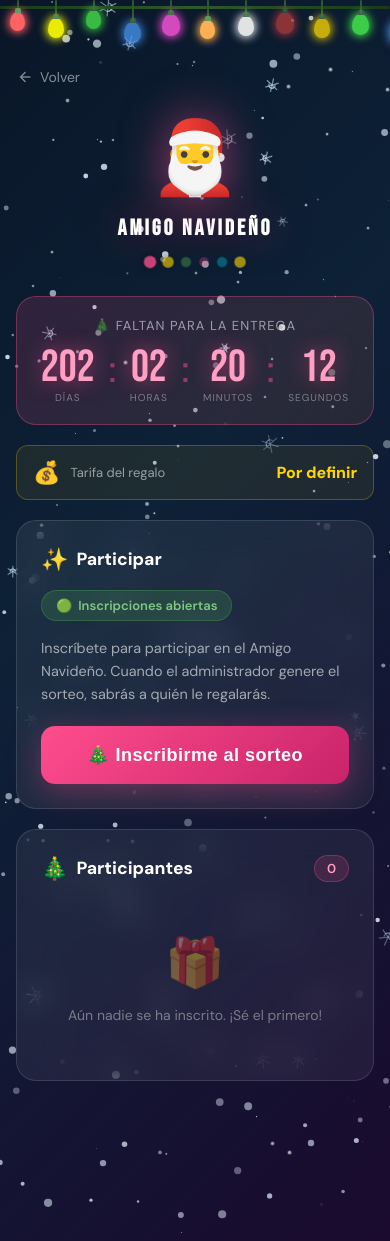
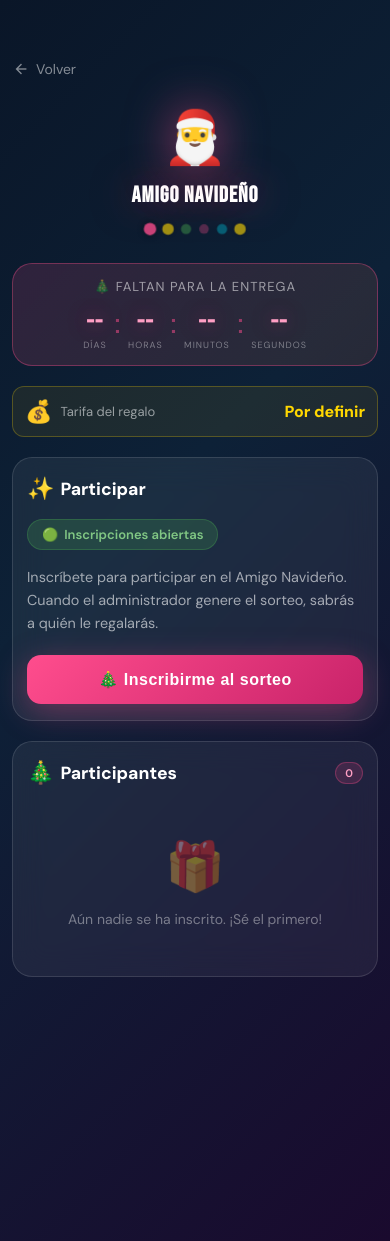
Before and after one commit to JeffreyOMG/Family-app, a Flask app: template templates/amigo_secreto.html in a window 390 px wide. Run offline with Flask 3, Linux system fonts and the light colour scheme; the template is opened without the code that fills it, so the values that code supplies are empty.

Commit message:
corregir

```diff
--- a/templates/amigo_secreto.html
+++ b/templates/amigo_secreto.html
@@ -221,6 +221,62 @@
 .as-lightbox img{max-width:90vw;max-height:85vh;border-radius:12px;box-shadow:0 0 60px rgba(0,0,0,.8)}
 .as-link{display:inline-flex;align-items:center;gap:4px;font-size:12px;color:#4fc3f7;text-decoration:none;margin-top:4px}
 .as-link:hover{color:#80d8ff;text-decoration:underline}
+
+/* ── RESPONSIVE ─────────────────────────────────────────── */
+@media (max-width: 600px) {
+  .as-content{padding:60px 12px 70px}
+  .as-header .as-icon{font-size:52px}
+  .as-header h1{font-size:clamp(2rem,9vw,3rem);letter-spacing:1px}
+  .as-countdown-box{padding:14px 12px}
+  .as-countdown-nums{gap:8px}
+  .as-cnt-num{font-size:2rem}
+  .as-cnt-sep{font-size:1.8rem}
+  .as-cnt-label{font-size:9px}
+  .as-card{padding:16px 14px}
+  .as-card h2{font-size:16px;flex-wrap:wrap;gap:6px}
+  .as-tarifa-box{padding:10px 12px;gap:8px}
+  .tarifa-valor{font-size:14px}
+  .as-participantes-grid{grid-template-columns:repeat(auto-fill,minmax(90px,1fr));gap:8px}
+  .as-part-card{padding:12px 6px}
+  .as-part-avatar{width:44px;height:44px;font-size:17px}
+  .as-part-nombre{font-size:11px}
+  .as-deseos-anonimos{grid-template-columns:repeat(auto-fill,minmax(140px,1fr));gap:10px}
+  .as-deseo-anon-img{height:90px}
+  .mi-deseo-card{flex-direction:column;gap:10px}
+  .mi-deseo-img{width:100%;height:140px;border-radius:10px}
+  .mi-deseo-actions{flex-wrap:wrap}
+  .as-estado-regalo{display:grid;grid-template-columns:1fr 1fr;gap:8px}
+  .as-estado-btn{min-width:unset;padding:12px 6px;font-size:11px}
+  .as-deseo-asig-card{flex-direction:column;gap:10px}
+  .as-deseo-asig-img{width:100%;height:140px;border-radius:10px}
+  .as-chat-box{max-height:220px}
+  .as-msg{max-width:88%}
+  .as-asignado-avatar{width:72px;height:72px;font-size:26px}
+  .as-asignado-nombre{font-size:22px}
+  .as-btn-participar{font-size:16px;padding:15px}
+  .as-btn-admin{font-size:14px;padding:14px}
+  .as-btn-discover{padding:14px 22px;font-size:15px}
+  .as-modal{padding:20px 16px;border-radius:16px}
+  .as-modal h3{font-size:16px}
+  .as-modal-actions{flex-direction:column}
+  .as-modal-actions button{padding:12px}
+  .reveal-countdown{font-size:clamp(6rem,18vw,10rem)}
+  .reveal-tada .reveal-emoji{font-size:60px}
+  .reveal-tada .reveal-nombre{font-size:clamp(2rem,8vw,3.5rem)}
+  .as-reacciones{gap:6px}
+  .as-reac-btn{padding:5px 10px;font-size:12px}
+  .as-counter{font-size:11px;padding:3px 9px}
+  .as-reveal-mystery{padding:20px 16px}
+  .as-amigo-revelado{padding:20px 16px}
+}
+@media (max-width: 380px) {
+  .as-content{padding:56px 10px 60px}
+  .as-card{padding:14px 12px}
+  .as-countdown-nums{gap:6px}
+  .as-cnt-num{font-size:1.7rem}
+  .as-deseos-anonimos{grid-template-columns:1fr 1fr}
+  .as-participantes-grid{grid-template-columns:repeat(auto-fill,minmax(80px,1fr))}
+}
 </style>
 </head>
 <body style="margin:0;padding:0;background:linear-gradient(135deg,#0a1628 0%,#0d2137 40%,#1a0a2e 100%);min-height:100vh;overflow-x:hidden;">
@@ -432,6 +488,7 @@
             <div class="as-estado-regalo">
               {% for est in [('pendiente','⏳ Pendiente'), ('comprado','🛒 Comprado'), ('envuelto','🎀 Envuelto'), ('entregado','✅ Entregado')] %}
               <button class="as-estado-btn {% if estado_regalo == est[0] %}active-{{ est[0] }}{% endif %}"
+                      data-estado="{{ est[0] }}"
                       onclick="actualizarEstado('{{ est[0] }}')">{{ est[1] }}</button>
               {% endfor %}
             </div>
@@ -620,6 +677,7 @@ const CRUCES_GENERADOS = {{ 'true' if cruces_generados else 'false' }};
 const YA_PARTICIPO     = {{ 'true' if ya_participo else 'false' }};
 const ASIGNADO_NOMBRE  = {{ mi_asignado.nombre | tojson if mi_asignado else 'null' }};
 const EVENTO_ID        = {{ evento.id if evento else 'null' }};
+const ESTADO_REGALO_INICIAL = {{ estado_regalo | tojson if estado_regalo else '"pendiente"' }};
 
 // ── ESTRELLAS DE FONDO ──────────────────────────────────
 (function(){
@@ -725,6 +783,8 @@ let yaSeMostro = localStorage.getItem('amigo_revelado_' + EVENTO_ID);
       const revelado = document.getElementById('amigo-revelado-box');
       if(mystery) mystery.style.display = 'none';
       if(revelado) revelado.style.display = '';
+      // Restaurar estado visual desde el servidor
+      if(ESTADO_REGALO_INICIAL) aplicarEstadoVisual(ESTADO_REGALO_INICIAL);
       cargarMensajes();
     }
   }
@@ -801,6 +861,13 @@ function lanzarConfeti(){
 }
 
 // ── ESTADO REGALO ────────────────────────────────────────
+function aplicarEstadoVisual(estado){
+  document.querySelectorAll('.as-estado-btn').forEach(b=>{
+    b.className='as-estado-btn';
+    if(b.dataset.estado===estado) b.classList.add('active-'+estado);
+  });
+}
+
 async function actualizarEstado(estado){
   const r=await fetch('/api/amigo/estado_regalo',{
     method:'POST',headers:{'Content-Type':'application/json'},
@@ -808,11 +875,7 @@ async function actualizarEstado(estado){
   });
   const data=await r.json();
   if(data.ok){
-    document.querySelectorAll('.as-estado-btn').forEach(b=>{
-      b.className='as-estado-btn';
-      if(b.textContent.includes(estado==='pendiente'?'Pendiente':estado==='comprado'?'Comprado':estado==='envuelto'?'Envuelto':'Entregado'))
-        b.classList.add(`active-${estado}`);
-    });
+    aplicarEstadoVisual(estado);
     showToast('📦 Estado actualizado');
   } else showToast(data.error||'Error',true);
 }
```
